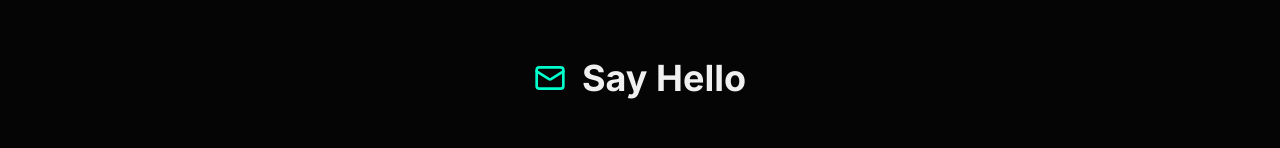
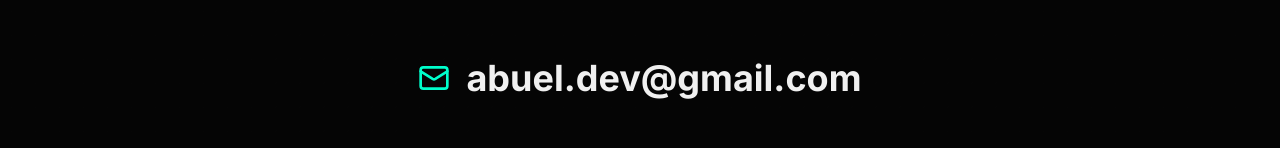
Before and after one commit to abuelthinks/portfolio, a Next.js app: page / in a window 1280 px wide. Shown: the part 3865-4013 px from the top of the page. Built offline with nearby package versions, Linux system fonts and the light colour scheme.

Commit message:
Update contact email to abuel.dev@gmail.com

```diff
--- a/src/app/page.tsx
+++ b/src/app/page.tsx
@@ -196,9 +196,9 @@ export default function Home() {
           Let&apos;s Build <br/> <span className="gradient-text-neon">Together</span>
         </h2>
 
-        <a href="mailto:hello@example.com" className="group flex items-center gap-4 text-2xl md:text-4xl font-bold mb-16 relative">
+        <a href="mailto:abuel.dev@gmail.com" className="group flex items-center gap-4 text-2xl md:text-4xl font-bold mb-16 relative">
           <Mail className="w-8 h-8 text-[#00ffcc] group-hover:-rotate-12 transition-transform" />
-          Say Hello
+          abuel.dev@gmail.com
           <span className="absolute -bottom-2 left-0 w-0 h-1 bg-[#00ffcc] group-hover:w-full transition-all duration-500"></span>
         </a>
 
```
